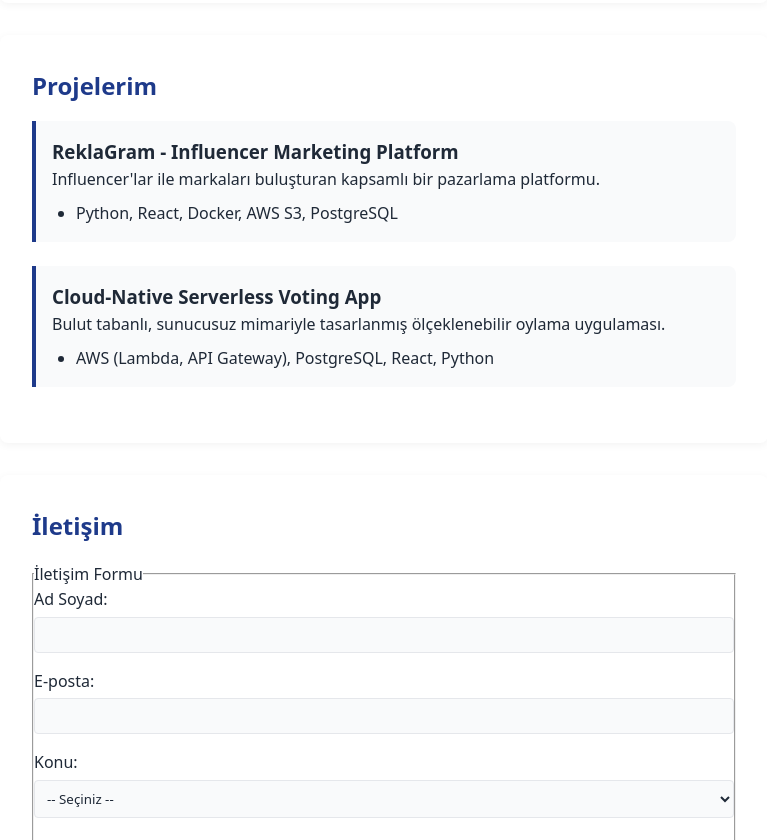
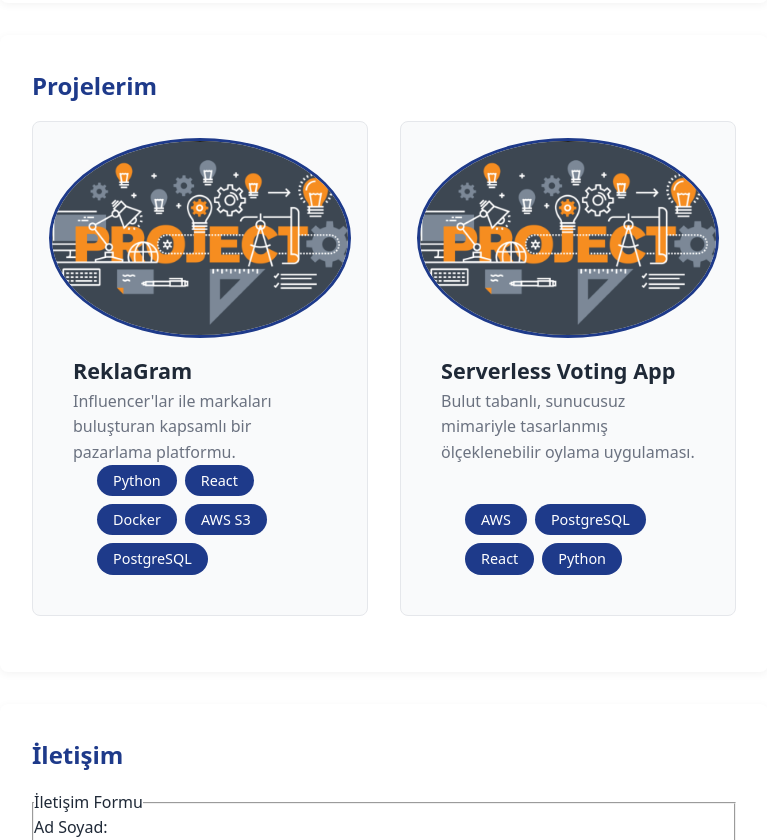
Before and after one commit to eneskizilca/web-lab-project, a React (Vite) app: page / in a window 1280 px wide. Shown: the part 620-1460 px from the top of the page, without its empty margins (256-1023 px from the left). Built offline with nearby package versions, Linux system fonts and the light colour scheme.

Commit message:
feat: add project card grid layout

```diff
--- a/src/App.css
+++ b/src/App.css
@@ -230,3 +230,56 @@
   margin: 0 auto;
   width: 100%;
 }
+
+/* ===== PROJE GRID (CSS Grid) ===== */
+.project-grid {
+  display: grid;
+  grid-template-columns: repeat(auto-fit, minmax(280px, 1fr));
+  gap: var(--space-xl);
+}
+
+/* ===== PROJE KARTI ===== */
+.project-card {
+  display: flex;
+  flex-direction: column;
+  background: var(--color-surface);
+  border: 1px solid var(--color-border);
+  border-radius: var(--radius-md);
+  overflow: hidden;
+  transition: transform var(--transition-normal), box-shadow var(--transition-normal);
+}
+
+.project-card:hover {
+  transform: translateY(-4px);
+  box-shadow: var(--shadow-lg);
+}
+
+/* Kart içindeki görsel */
+.project-card img {
+  width: 100%;
+  height: 200px;
+  object-fit: cover;
+}
+
+/* Kart içeriği */
+.project-card h3,
+.project-card p,
+.project-card .skill-tags {
+  padding: 0 var(--space-lg);
+}
+
+.project-card h3 {
+  margin-top: var(--space-md);
+  font-size: var(--text-lg);
+}
+
+.project-card p {
+  color: var(--color-muted);
+  flex-grow: 1;
+  /* İçerik farklı uzunlukta olsa bile butonlar/etiketler alt kenarda hizalanır */
+}
+
+.project-card .skill-tags {
+  padding-bottom: var(--space-lg);
+  margin-top: auto;
+}
--- a/src/App.tsx
+++ b/src/App.tsx
@@ -44,22 +44,34 @@
         {/* Projeler Bölümü */}
         <section id="projeler">
           <h2>Projelerim</h2>
+          <div className="project-grid">
 
-          <article>
-            <h3>ReklaGram - Influencer Marketing Platform</h3>
+            <article className="project-card">
+              <img src="/proje1.jpg" alt="ReklaGram projesi ekran görüntüsü" />
+              <h3>ReklaGram</h3>
               <p>Influencer'lar ile markaları buluşturan kapsamlı bir pazarlama platformu.</p>
-            <ul>
-              <li>Python, React, Docker, AWS S3, PostgreSQL</li>
+              <ul className="skill-tags">
+                <li>Python</li>
+                <li>React</li>
+                <li>Docker</li>
+                <li>AWS S3</li>
+                <li>PostgreSQL</li>
               </ul>
             </article>
 
-          <article>
-            <h3>Cloud-Native Serverless Voting App</h3>
+            <article className="project-card">
+              <img src="/proje2.jpg" alt="Cloud-Native Serverless Voting App ekran görüntüsü" />
+              <h3>Serverless Voting App</h3>
               <p>Bulut tabanlı, sunucusuz mimariyle tasarlanmış ölçeklenebilir oylama uygulaması.</p>
-            <ul>
-              <li>AWS (Lambda, API Gateway), PostgreSQL, React, Python</li>
+              <ul className="skill-tags">
+                <li>AWS</li>
+                <li>PostgreSQL</li>
+                <li>React</li>
+                <li>Python</li>
               </ul>
             </article>
+
+          </div>
         </section>
 
         {/* İletişim Bölümü */}
```
Also changed, not shown: public/proje1.jpg (added), public/proje2.jpg (added). Lines whose indentation alone changed are shown as unchanged.
